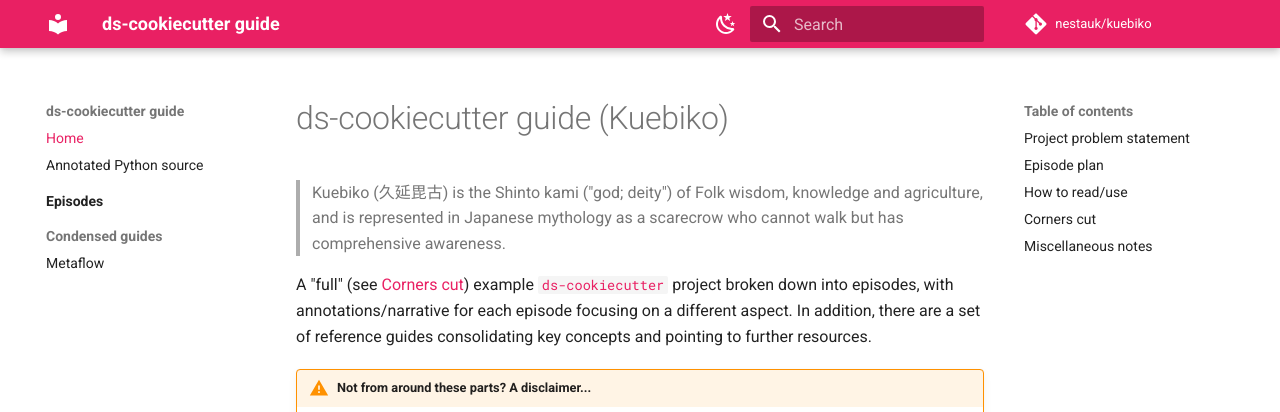
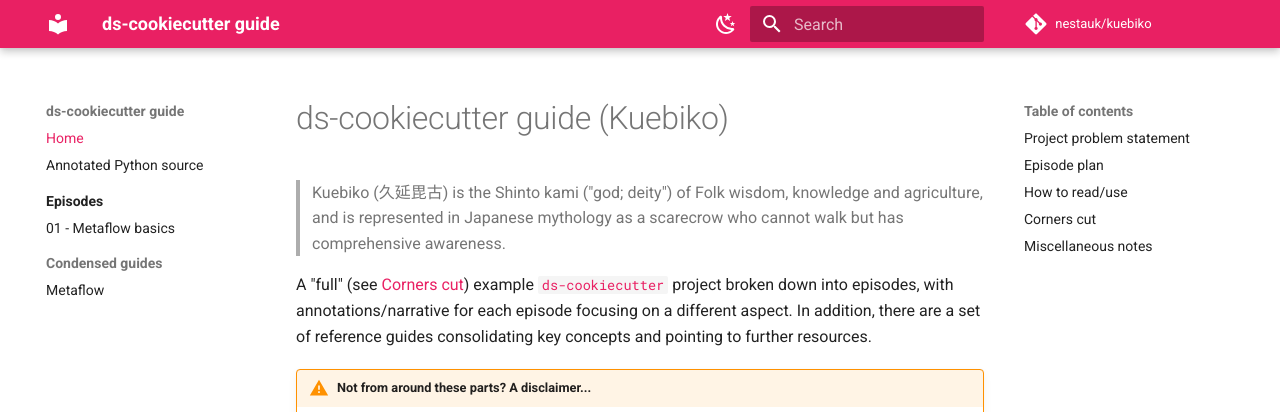
Before and after one commit to nestauk/kuebiko, an MkDocs documentation site: the page built from docs/guide/index.md, in a window 1280 px wide. Shown: the top 412 px of the page. Built offline with MkDocs 1.6.1 and Material for MkDocs 9.7.7, drawn with Linux system fonts in a browser that asks for light colours; emoji names are drawn with the system emoji font; comment, search, counter and statistics services are not loaded.

Commit message:
move episode 1 guide and add to ToC

```diff
--- a/docs/mkdocs.yml
+++ b/docs/mkdocs.yml
@@ -63,5 +63,6 @@ nav:
   - Annotated Python source: pycco/index.html
   - Episodes:
       - episodes/index.md
+      - "01 - Metaflow basics": episodes/episode_01.md
   - Condensed guides:
       - "Metaflow": guides/metaflow.md
```
Also changed, not shown: docs/guide/episodes/episode_01.md (renamed from docs/episodes/episode_1.md).
